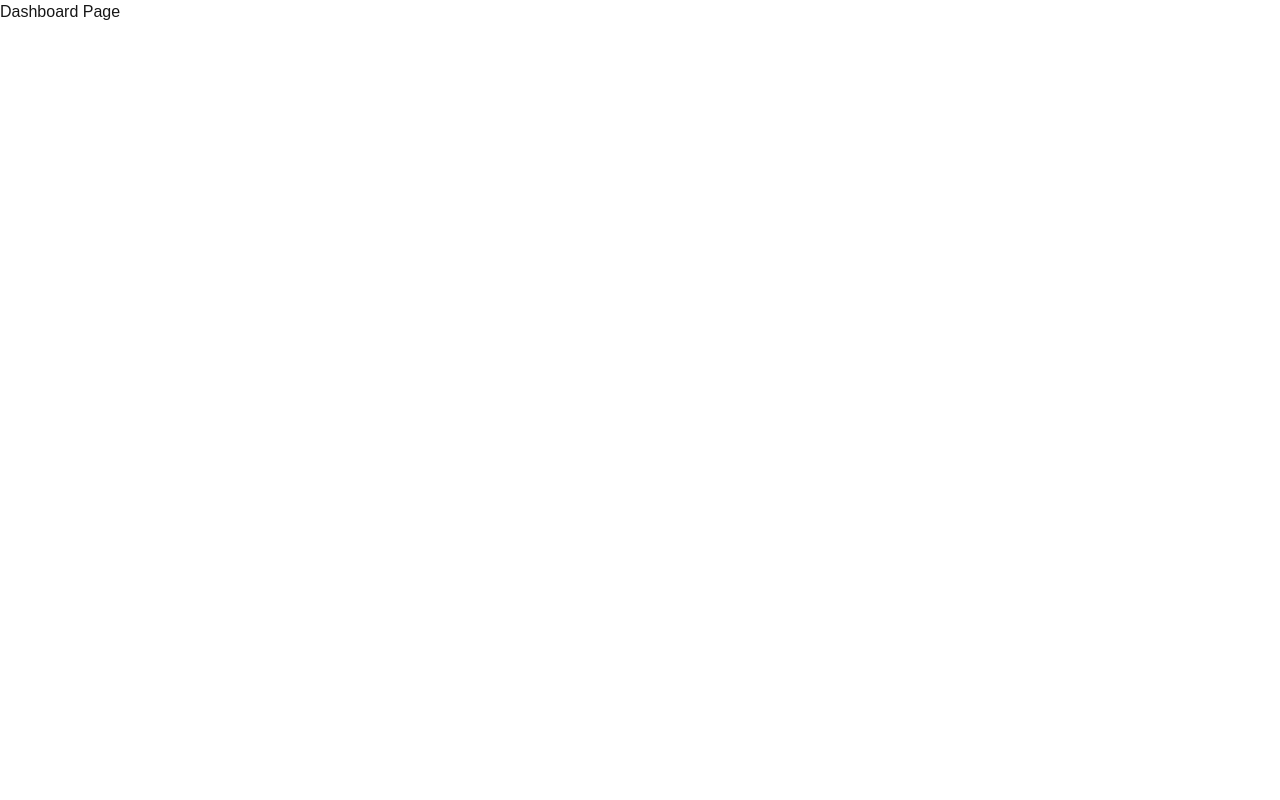
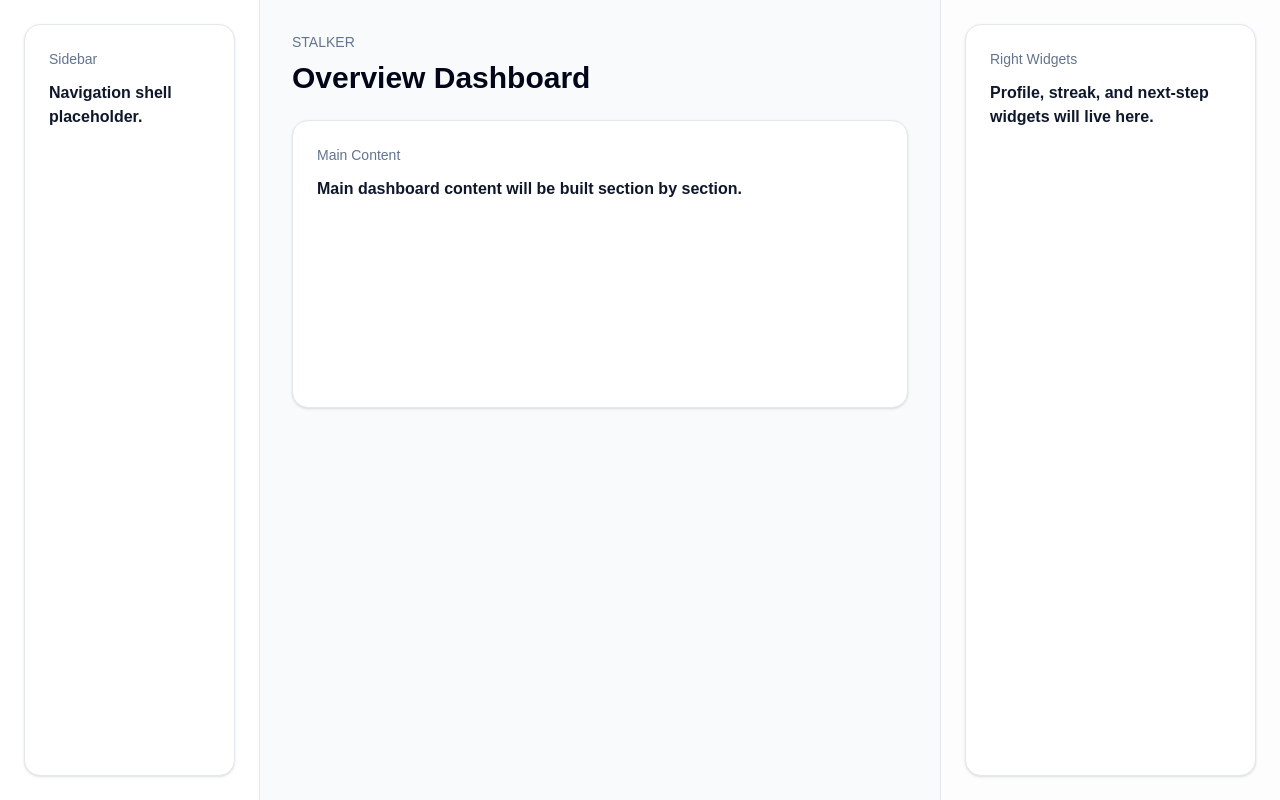
Before and after one commit to NaimurRahmannn/Stalker-A-Unified-Competitive-Profile, a Next.js app in the folder frontend/: page /dashboard in a window 1280 px wide. Built offline with nearby package versions, Linux system fonts and the light colour scheme.

Commit message:
feat(dashboard): add dashboard layout shell

```diff
--- a/frontend/src/app/(dashboard)/dashboard/page.tsx
+++ b/frontend/src/app/(dashboard)/dashboard/page.tsx
@@ -1,3 +1,61 @@
+type PlaceholderPanelProps = {
+  title: string;
+  description: string;
+  className?: string;
+};
+
+function PlaceholderPanel({
+  title,
+  description,
+  className = "",
+}: PlaceholderPanelProps) {
+  return (
+    <div
+      className={`rounded-2xl border border-slate-200 bg-white p-6 shadow-sm ${className}`}
+    >
+      <p className="text-sm font-medium text-slate-500">{title}</p>
+      <p className="mt-3 text-base font-semibold text-slate-900">
+        {description}
+      </p>
+    </div>
+  );
+}
+
 export default function DashboardPage() {
-  return <main>Dashboard Page</main>;
+  return (
+    <main className="min-h-screen bg-slate-50 text-slate-900">
+      <div className="mx-auto grid min-h-screen w-full grid-cols-1 overflow-hidden lg:grid-cols-[260px_minmax(0,1fr)] xl:grid-cols-[260px_minmax(0,1fr)_340px]">
+        <aside className="border-b border-slate-200 bg-white p-5 sm:p-6 lg:border-b-0 lg:border-r">
+          <PlaceholderPanel
+            title="Sidebar"
+            description="Navigation shell placeholder."
+            className="min-h-40 lg:min-h-[calc(100vh-3rem)]"
+          />
+        </aside>
+
+        <section className="min-w-0 p-5 sm:p-6 lg:p-8">
+          <div className="mx-auto max-w-6xl">
+            <p className="text-sm font-medium text-slate-500">STALKER</p>
+            <h1 className="mt-2 text-2xl font-semibold tracking-normal text-slate-950 sm:text-3xl">
+              Overview Dashboard
+            </h1>
+
+            <PlaceholderPanel
+              title="Main Content"
+              description="Main dashboard content will be built section by section."
+              className="mt-6 min-h-72"
+            />
+          </div>
+        </section>
+
+        <aside className="border-t border-slate-200 bg-white/70 p-5 sm:p-6 lg:col-start-2 lg:border-l xl:col-start-auto xl:border-t-0">
+          <PlaceholderPanel
+            title="Right Widgets"
+            description="Profile, streak, and next-step widgets will live here."
+            className="min-h-48 xl:min-h-[calc(100vh-3rem)]"
+          />
+        </aside>
+      </div>
+    </main>
+  );
 }
```
Also changed, not shown: frontend/public/images/stalker_monochrome_variant_transparent_generated.png (added).
